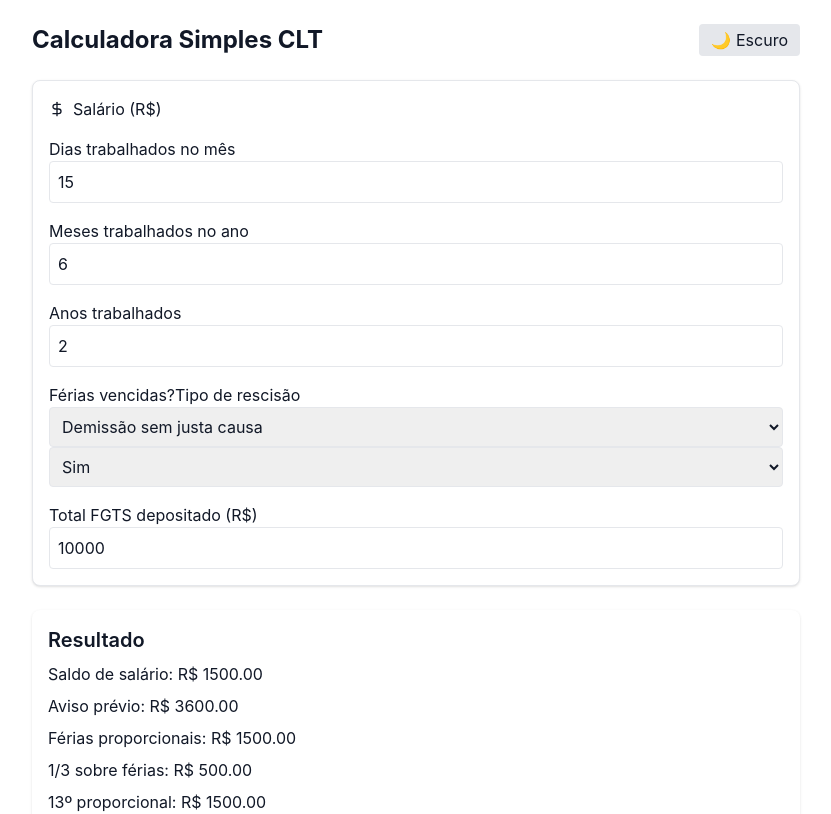
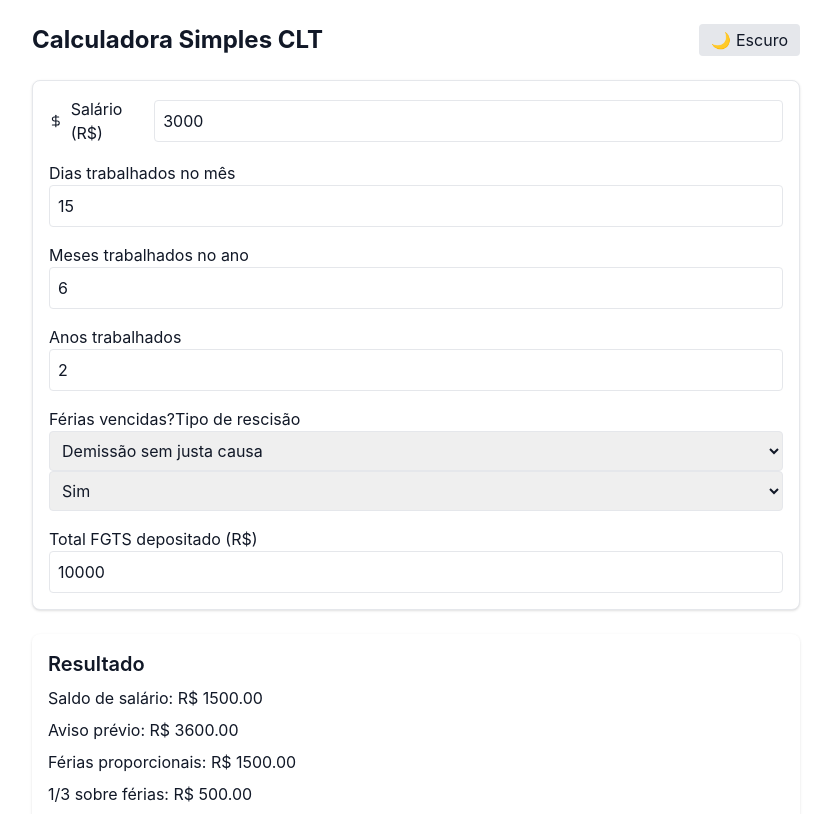
Before and after one commit to darlenaleixo/calculadora-simples-clt, a React (Vite) app: page / in a window 1280 px wide. Shown: the top 814 px of the page, without its empty margins (224-1055 px from the left). Built offline with nearby package versions, Linux system fonts and the light colour scheme.

Commit message:
Adiciona icones

```diff
--- a/src/App.jsx
+++ b/src/App.jsx
@@ -66,7 +66,8 @@ function App() {
         <label className="flex items-center gap-2">
   <DollarSign className="w-4 h-4" />
   Salário (R$)
-</label>
+            <input type="number" value={salario} onChange={e => setSalario(+e.target.value)} className="w-full p-2 rounded border" />
+          </label>
           <label>Dias trabalhados no mês
             <input type="number" value={dias} onChange={e => setDias(+e.target.value)} className="w-full p-2 rounded border" />
           </label>
```
